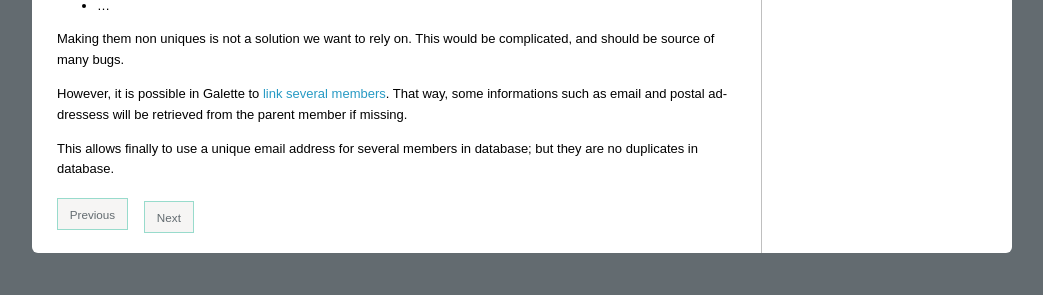
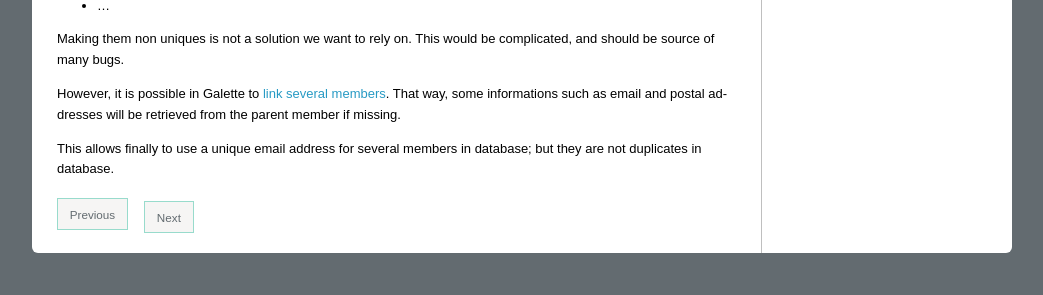
Before and after one commit to galette/galettedoc, a Sphinx documentation site: the page built from source/faq/index.rst, in a window 1280 px wide and 900 px high, scrolled down 1825 px. Shown: the part 564-859 px from the top of the window, without its empty margins (118-1161 px from the left). Built offline with Sphinx 7.4.7, drawn with Linux system fonts in a browser that asks for light colours.

Commit message:
typos
une PR pour pas grand chose (deux s)

```diff
--- a/source/faq/index.rst
+++ b/source/faq/index.rst
@@ -120,6 +120,6 @@ Indeed, mail addresses must be unique in the database. It is a choice for the pr
 
 Making them non uniques is not a solution we want to rely on. This would be complicated, and should be source of many bugs.
 
-However, it is possible in Galette to :ref:`link several members <linkmembers>`. That way, some informations such as email and postal addressess will be retrieved from the parent member if missing.
+However, it is possible in Galette to :ref:`link several members <linkmembers>`. That way, some informations such as email and postal addresses will be retrieved from the parent member if missing.
 
-This allows finally to use a unique email address for several members in database; but they are no duplicates in database.
+This allows finally to use a unique email address for several members in database; but they are not duplicates in database.
```
